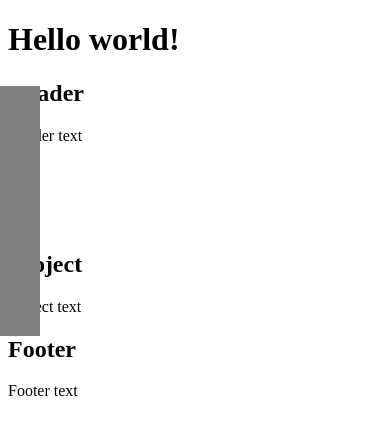
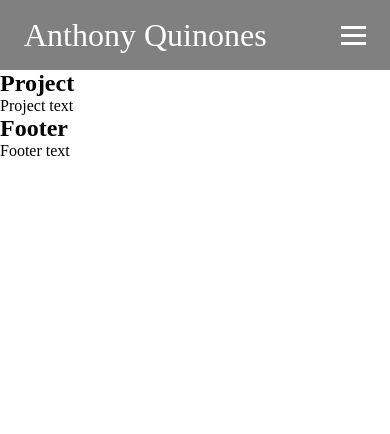
Before and after one commit to TonyQ032/react-portfolio, a React (Create React App) app: page / in a window 390 px wide. Shown: the top 434 px of the page. Built offline with nearby package versions, Linux system fonts and the light colour scheme.

Commit message:
Updated hamburger menu on navbar

```diff
--- a/src/App.css
+++ b/src/App.css
@@ -1 +1,6 @@
 /* CSS */
+* {
+  padding: 0;
+  margin: 0;
+  box-sizing: border-box;
+}
--- a/src/App.js
+++ b/src/App.js
@@ -1,15 +1,12 @@
 import './App.css';
 import Footer from './components/Footer';
 import Header from './components/Header';
-import Navbar from './components/Navbar';
 import Project from './components/Project';
 
 function App() {
   return (
     <>
-      <h1>Hello world!</h1>
       <Header />
-      <Navbar />
       <Project />
       <Footer />
     </>
--- a/src/components/Header.jsx
+++ b/src/components/Header.jsx
@@ -1,11 +1,12 @@
 import React from "react";
+import Navbar from "./Navbar";
+import "../styles/header.css";
 
 function Header() {
   return (
-    <>
-      <h2>Header</h2>
-      <p>Header text</p>
-    </>
+    <header>
+      <Navbar />
+    </header>
   );
 }
 
--- a/src/components/Navbar.jsx
+++ b/src/components/Navbar.jsx
@@ -1,15 +1,21 @@
-import React from "react";
-import navEffects from "../utils/navbar";
+import React, { useState } from "react";
 import "../styles/navbar.css";
 
 function Navbar() {
+  // State for whether the hamburger menu is active
+  const [isActive, setActive] = useState("false");
+
+  const handleToggle = () => {
+    setActive(!isActive);
+  };
+
   return (
     <nav className="navbar">
       <a href="#" className="nav-branding">
         Anthony Quinones
       </a>
 
-      <ul className="nav-menu">
+      <ul className={`nav-menu ${isActive ? "" : "active"}`}>
         <li className="nav-item">
           <a href="#" className="nav-link">
             Home
@@ -37,7 +43,10 @@ function Navbar() {
         </li>
       </ul>
 
-      <div className="hamburger">
+      <div
+        className={`hamburger ${isActive ? "" : "active"}`}
+        onClick={handleToggle}
+      >
         <span className="bar"></span>
         <span className="bar"></span>
         <span className="bar"></span>
--- a/src/styles/navbar.css
+++ b/src/styles/navbar.css
@@ -1,9 +1,13 @@
 /* Navbar CSS */
-/* Make sure to include these universal styles for best navbar look if using in another project!
+/* Make sure to include these styles for best navbar look if using in another project!
 * {
   padding: 0;
   margin: 0;
   box-sizing: border-box;
+}
+
+header {
+  background-color: gray;
 }
 */
 
@@ -77,7 +81,7 @@ a {
 
   .nav-menu {
     position: fixed;
-    left: -100%;
+    right: -100%;
     top: 70px;
     gap: 0;
     flex-direction: column;
@@ -92,6 +96,8 @@ a {
   }
 
   .nav-menu.active {
-    left: 0;
+    right: 0;
+    padding-bottom: 5000vh;
+    margin-top: -1px;
   }
 }
```
